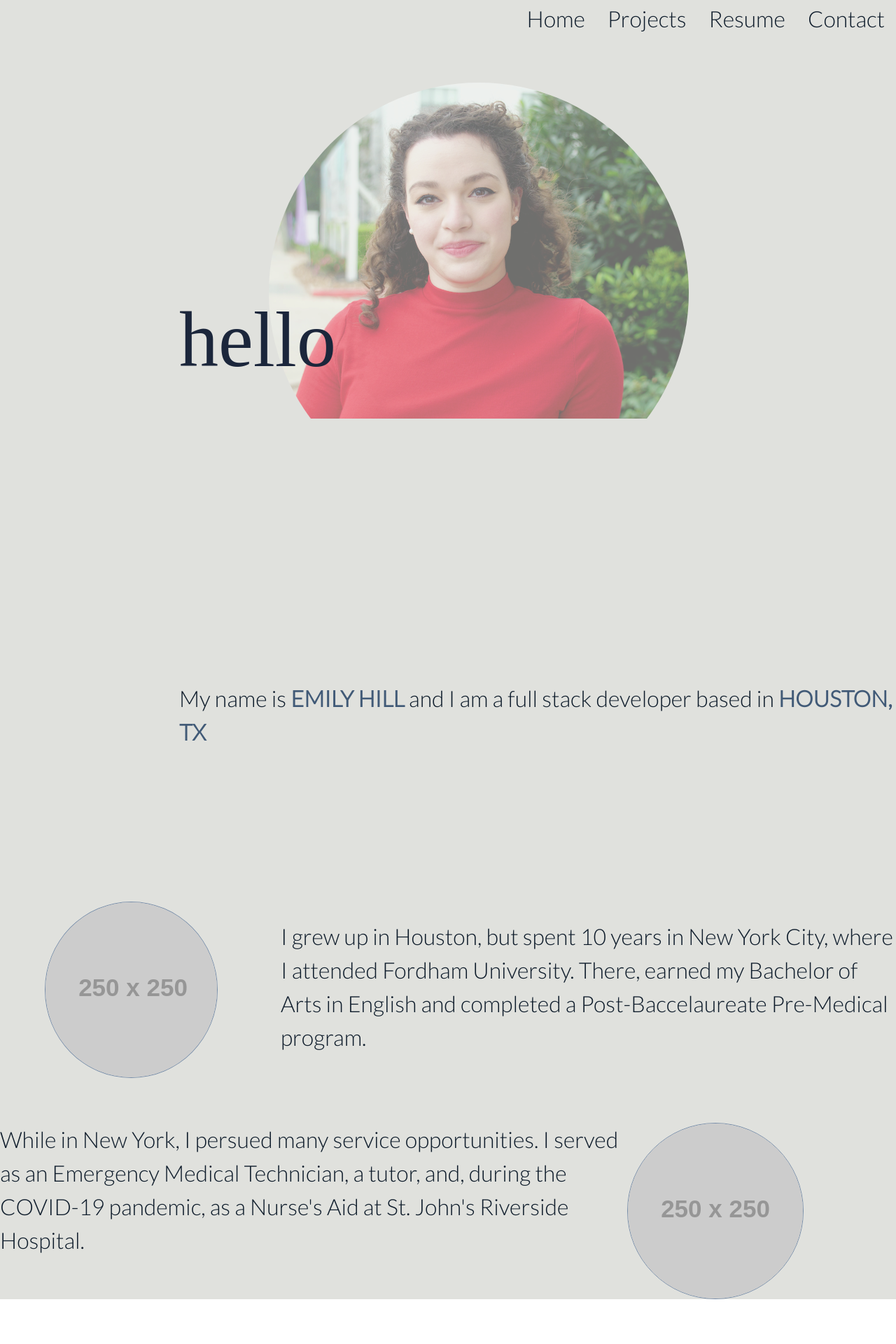
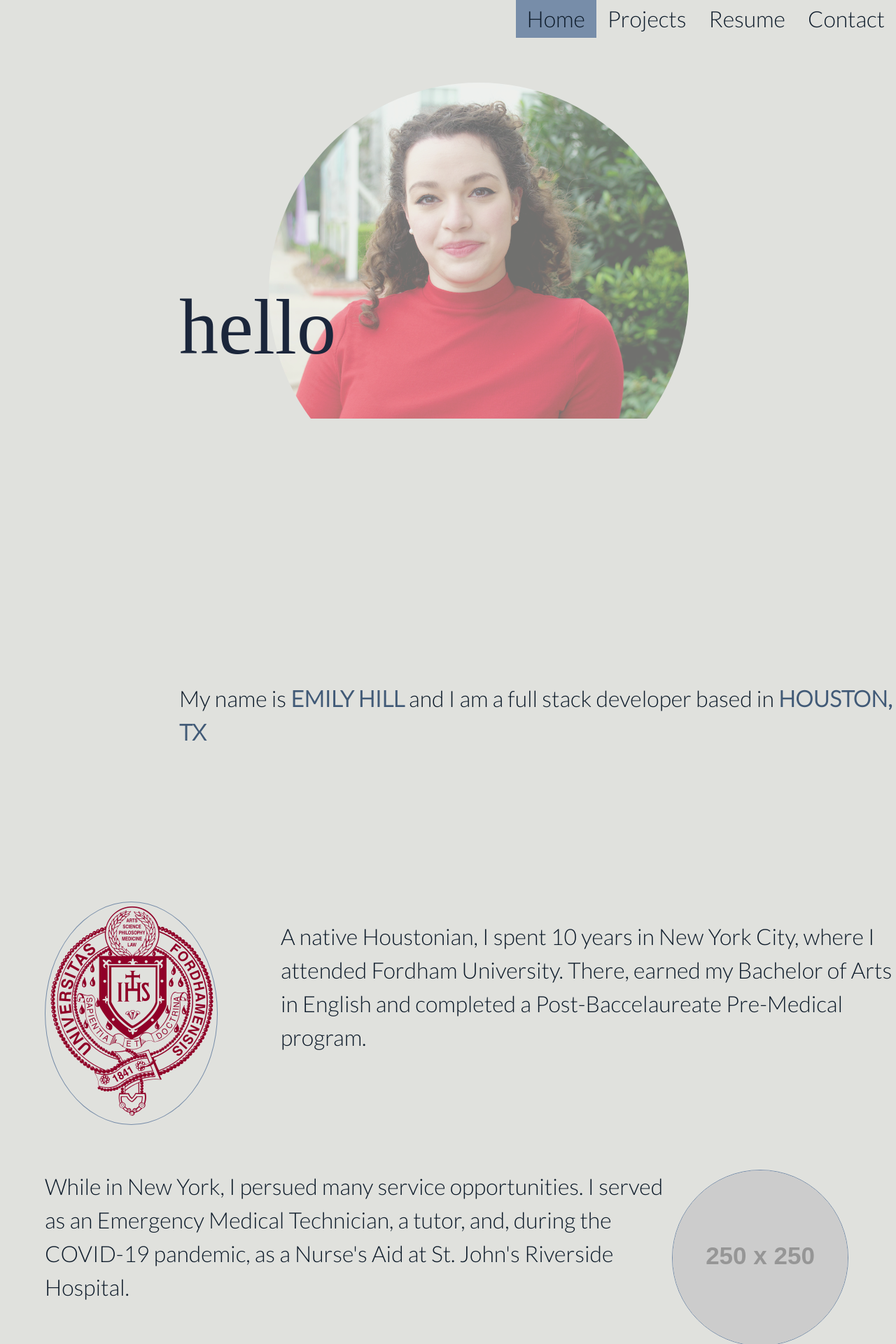
Before and after one commit to emsaw721/part-deux, a React (Create React App) app: page / in a window 1280 px wide. Shown: the top 1920 px of the page at 70% size. Before the commit the page ends 1856 px from the top, so only its background shows below. Built offline with nearby package versions, Linux system fonts and the light colour scheme; a web font is replaced by a local one.

Commit message:
trying to get image to stop at top of intro div

```diff
--- a/package.json
+++ b/package.json
@@ -7,6 +7,7 @@
     "@testing-library/jest-dom": "^5.16.5",
     "@testing-library/react": "^13.4.0",
     "@testing-library/user-event": "^13.5.0",
+    "aos": "^2.3.4",
     "bootstrap": "^5.2.3",
     "react": "^18.2.0",
     "react-dom": "^18.2.0",
--- a/src/components/Nav.css
+++ b/src/components/Nav.css
@@ -13,33 +13,47 @@
     justify-content: flex-end;
     color: var(--primary-color);
     font-family: Lato;
+    position: sticky;
+    top: 0;
 }
 
-a.nav {
-  color: var(--primary-color);
+.active {
+  text-decoration: none;
+  color: var(--quinary-color);
   font-family: Lato;
+  background-color: var(--quaternary-color);
+  position: sticky;
+  top: 0;
 }
 
 .nav-item{
   font-size: 2em;
   color: var(--primary-color);
   font-family: Lato;
+  position: sticky;
+  top: 0;
 }
 
 a.nav-item {
   color: var(--primary-color);
   font-family: Lato;
+  position: sticky;
+  top: 0;
 }
 
 a.nav-link{
   color: var(--primary-color);
   font-family: Lato;
+  position: sticky;
+  top: 0;
 }
 
 a.nav-link:hover {
     text-decoration: none;
     color: var(--quinary-color);
     font-family: Lato;
+    position: sticky;
+    top: 0;
 }
 
 a.nav-link:active {
@@ -47,12 +61,16 @@ a.nav-link:active {
   color: var(--quinary-color);
   font-family: Lato;
   background-color: var(--quaternary-color);
+  position: sticky;
+  top: 0;
 }
 
 a.nav-link:visited {
   color: var(--primary-color);
   font-family: Lato;
   text-decoration: none;
+  position: sticky;
+  top: 0;
 }
 
 .hover-2 {
@@ -65,6 +83,8 @@ a.nav-link:visited {
   overflow: hidden;
   transition: 0.3s;
   font-family: Lato;
+  position: sticky;
+  top: 0;
 }
 
 .hover-2:hover {
@@ -72,6 +92,8 @@ a.nav-link:visited {
   text-decoration: none;
   font-family: Lato;
   color: var(--quinary-color);
+  position: sticky;
+  top: 0;
 }
 
 @media only screen and (max-width: 600px) {
--- a/src/components/pages/Home.css
+++ b/src/components/pages/Home.css
@@ -11,11 +11,6 @@
   background-color: var(--quinary-color);
 }
 
-.hello {
-  height: 50%;
-  position: sticky;
-}
-
 .name-plate {
   z-index: 1;
   position: absolute;
@@ -27,6 +22,7 @@
   color: var(--secondary-color);
   font-size: 7em;
   font-family: 'League Script', cursive;
+  /* text-shadow: var(--quaternary-color) 2px 5px;  */
 }
 
 .homeimg {
@@ -37,12 +33,13 @@
   opacity: 0.5;
   border-radius: 50%;
   overflow: hidden;
+  position: sticky;
+  top: 0;
 }
 
 .homeimg:hover {
   opacity: 1.0;
   border-radius: 50%;
-  display: block;
   overflow: hidden;
 }
 
@@ -102,6 +99,7 @@
   word-break: break-word;
   width: 70%;
   margin-top: 5%;
+  margin-left: 5%;
 }
 
 
--- a/src/components/pages/Home.js
+++ b/src/components/pages/Home.js
@@ -1,24 +1,57 @@
-import React from 'react';
+import React, {useState, useEffect} from 'react';
+import './Home.css';
+import headshot from './headshot.png';
+import fordham from './Fordham_University_Logo.png';
 
-import './Home.css';
-import headshot from './headshot.png'
+// to stop image at intro --> useEffect --> set function and stop point (y-offset),
+// scroll handler (within the useEffect) --> window.pageyoffset
 
-export default function Home() {
+export default function Home(props) {
+
+  const [isScrolling, setIsScrolling] = useState(null);
+
+  useEffect(() => {
+
+    function scrollHandler () {
+      const frame = document.getElementById('hello');
+      const target = document.getElementById('intro');
+
+      frame.scrollTo(0, target)
+    }
+
+    if(!isScrolling === null) {
+      scrollHandler();
+    }
+  })
 
   return (
     <div className='home'>
   <style>
 @import url('https://fonts.googleapis.com/css2?family=Lato:wght@300&family=League+Script&display=swap');
 </style>
-<div className='hello'>
-      <div className='name-plate'>
+<div className='name-plate'>
       <h1>hello</h1>
       </div>
-      <div className='homeimg'>
+      <div id='hello' className='homeimg'>
       <img src={headshot} />
       </div>
+      <p id='intro' className='intro'> My name is <span style={{color: '#415A77'}}> Emily Hill </span> and I am a full stack developer based in <span style={{color: '#415A77'}}>Houston, TX</span></p>
+      <div className='background'>
+        <div className='bgimgwrapper'>
+      <img src={fordham} />
       </div>
-      <p className='intro'> My name is <span style={{color: '#415A77'}}> Emily Hill </span> and I am a full stack developer based in <span style={{color: '#415A77'}}>Houston, TX</span></p>
+      <div className='bgpara'>
+      <p>A native Houstonian, I spent 10 years in New York City, where I attended Fordham University. There, earned my Bachelor of Arts in English and completed a Post-Baccelaureate Pre-Medical program.</p>
+      </div>
+      </div>
+      <div className='accomplishments'>
+      <div className='accpara'>
+        <p>While in New York, I persued many service opportunities. I served as an Emergency Medical Technician, a tutor, and, during the COVID-19 pandemic, as a Nurse's Aid at St. John's Riverside Hospital.</p>
+        </div>
+        <div className='accimgwrapper'>
+      <img src="https://via.placeholder.com/250" />
+      </div>
+      </div>
       <div className='background'>
         <div className='bgimgwrapper'>
       <img src="https://via.placeholder.com/250" />
--- a/src/components/pages/Resume.js
+++ b/src/components/pages/Resume.js
@@ -2,13 +2,13 @@ import React, {useState} from 'react';
 import './Resume.css';
 
 function Resume() {
-    const [frontEnd] = useState(['HTML', 'CSS', 'JavaScript', 'Web APIs', 'Third-Party APIs']);
+    const [frontEnd] = useState(['HTML', 'CSS', 'JavaScript', 'DOM Manipulation', 'JSON', 'AJAX', 'Web APIs', 'Third-Party APIs','Node', 'React', 'GraphQL API']);
 
     let getFEList= frontEnd.map((feskill) => {
         return <li>{feskill}</li>
     })
 
-    const [backEnd] = useState(['Node', 'Express', 'SQL', 'NoSQL', 'PWA', 'React'])
+    const [backEnd] = useState([ 'Express', 'SQL', 'NoSQL', 'PWA', 'MongoDB'])
     let getBEList= backEnd.map((beskill) => {
         return <li>{beskill}</li>
     })
```
Also changed, not shown: src/components/pages/Fordham_University_Logo.png (added), 1 other file (tests, documents, lock files or other folders).
